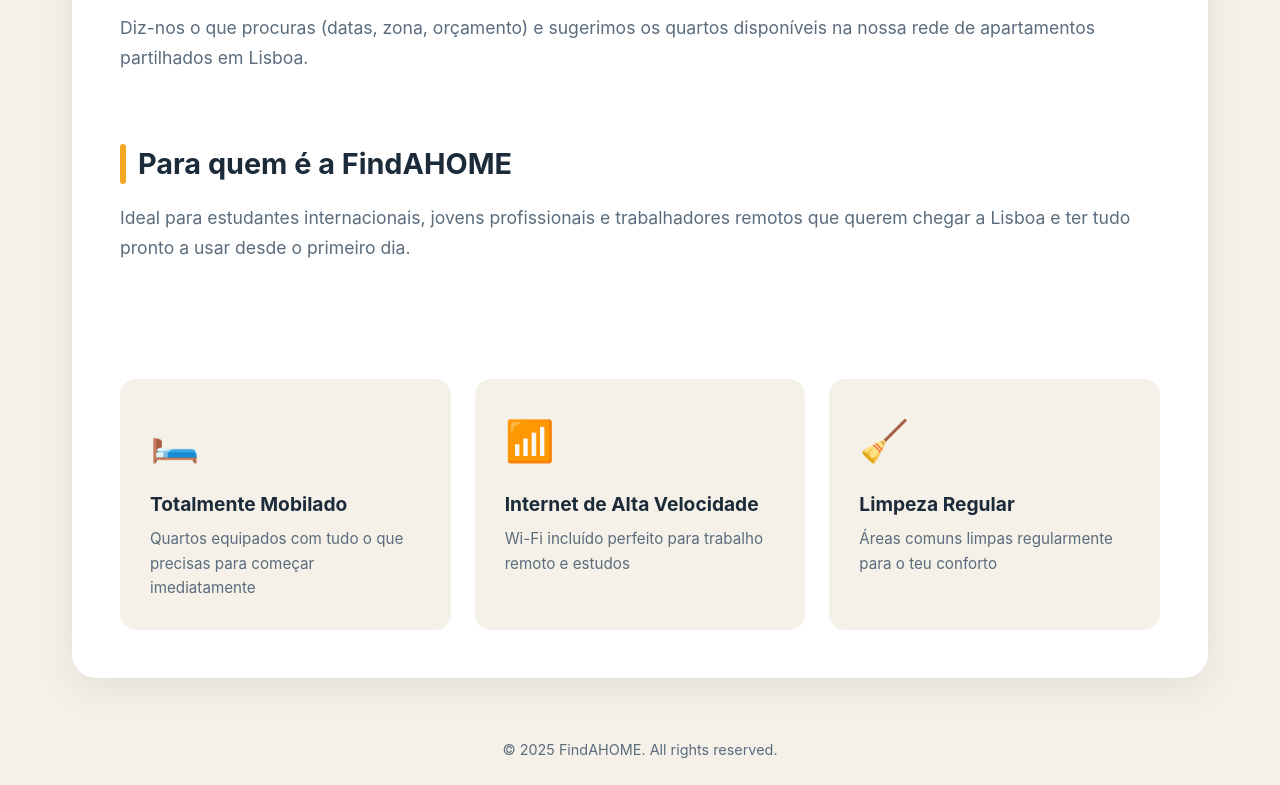
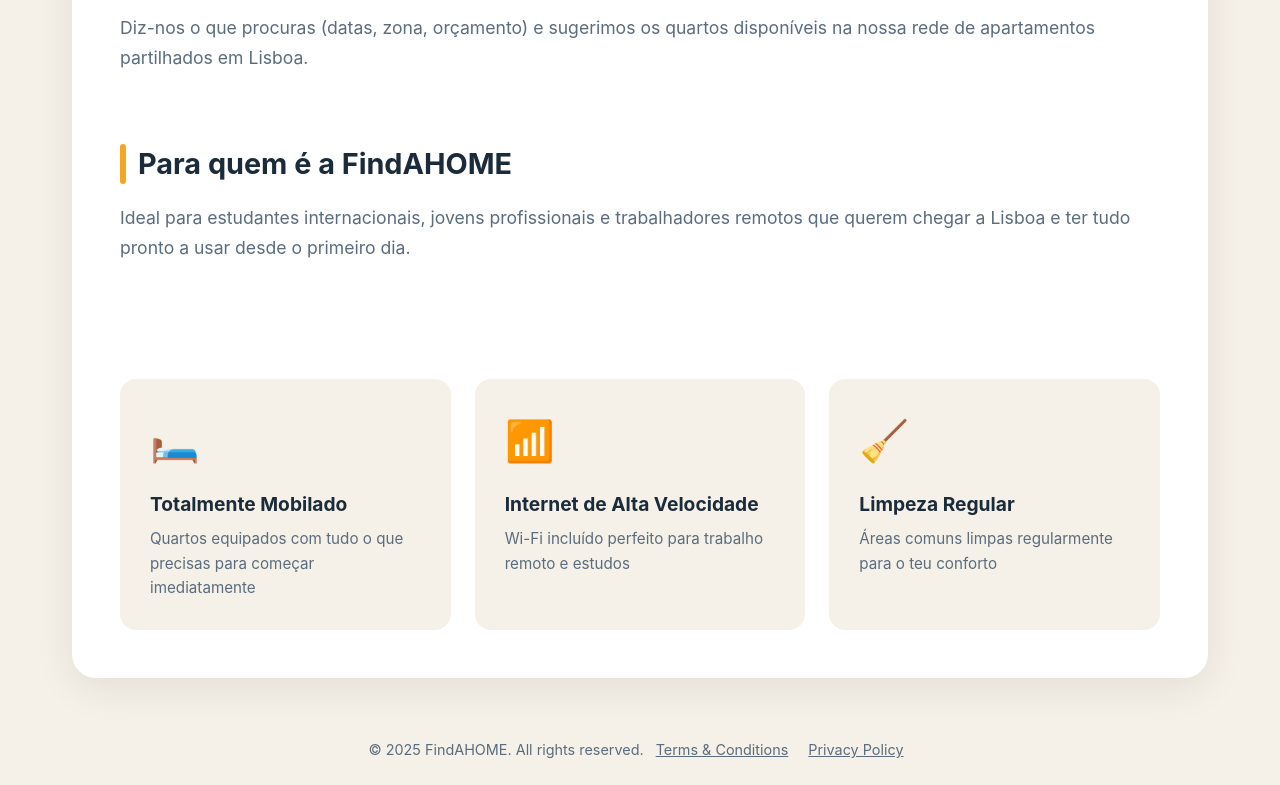
Before and after one commit to youneschaahbiii-boop/youneschaahbiii-boop.github.io, a plain HTML site: page index.html in a window 1280 px wide. Shown: the part 881-1666 px from the top of the page. Drawn offline with Linux system fonts and the light colour scheme.

Commit message:
Add links to Terms and Privacy Policy in footer

```diff
--- a/index.html
+++ b/index.html
@@ -4,6 +4,7 @@
   <meta charset="UTF-8" />
   <title>FindAHOME — Coliving & Rentals in Lisbon</title>
   <meta name="viewport" content="width=device-width, initial-scale=1" />
+  <script type="text/javascript" src="https://embeds.iubenda.com/widgets/47186c6a-123b-4f18-bfc2-22de305f69cb.js"></script>
   <style>
     :root {
       --primary-gold: #F5A623;
@@ -451,6 +452,18 @@
       color: var(--text-light);
       font-size: 0.9rem;
     }
+
+    footer a {
+      color: var(--text-light);
+      text-decoration: underline;
+      margin: 0 8px;
+      transition: color 0.2s ease;
+    }
+
+    footer a:hover {
+      color: var(--primary-gold);
+    }
+
   </style>
 </head>
 <body>
@@ -621,6 +634,8 @@
 
 <footer>
   © <span id="year"></span> FindAHOME. All rights reserved.
+  <a href="https://findahome.casa/#terms" class="iubenda-nostyle no-brand iub-body-embed iubenda-embed" title="Terms & Conditions">Terms & Conditions</a>
+  <a href="https://findahome.casa/privacy-policy" class="iubenda-nostyle no-brand iub-body-embed iubenda-embed" title="Privacy Policy">Privacy Policy</a>
 </footer>
 
 <script>
```
